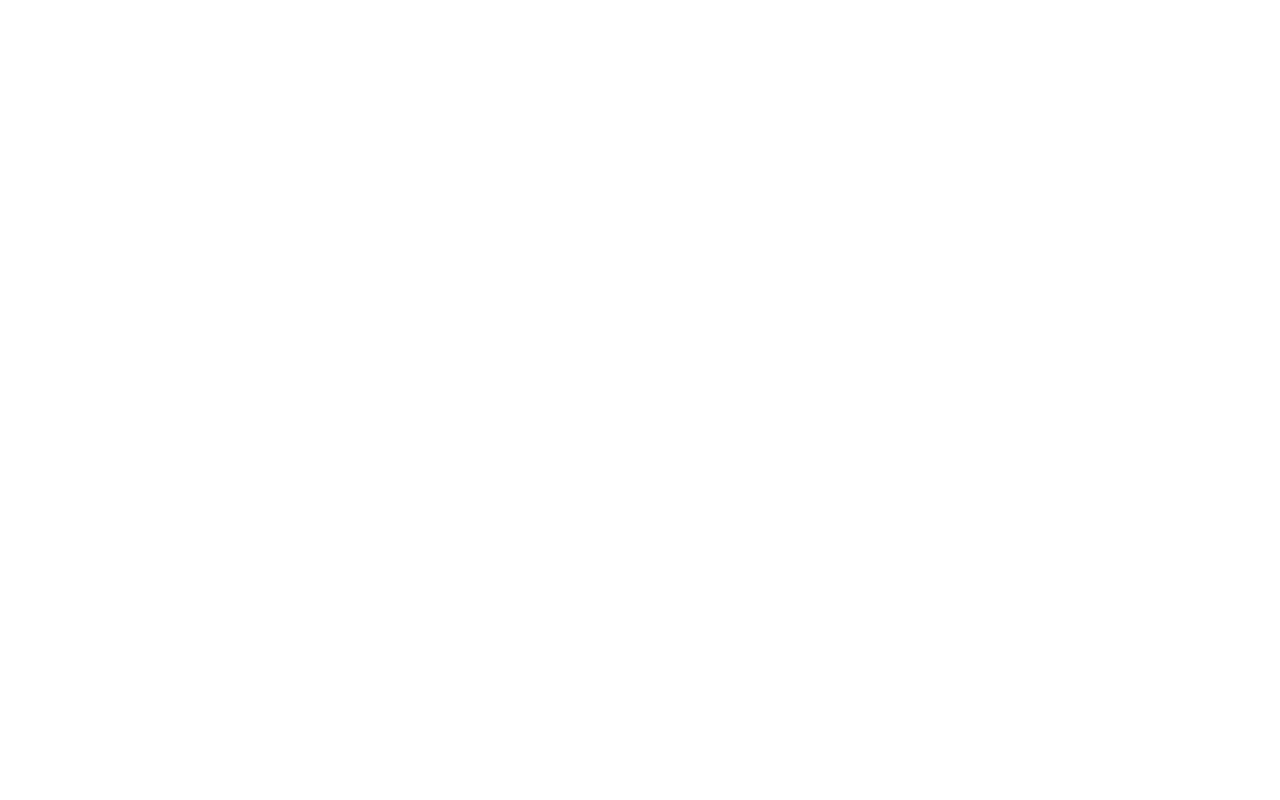
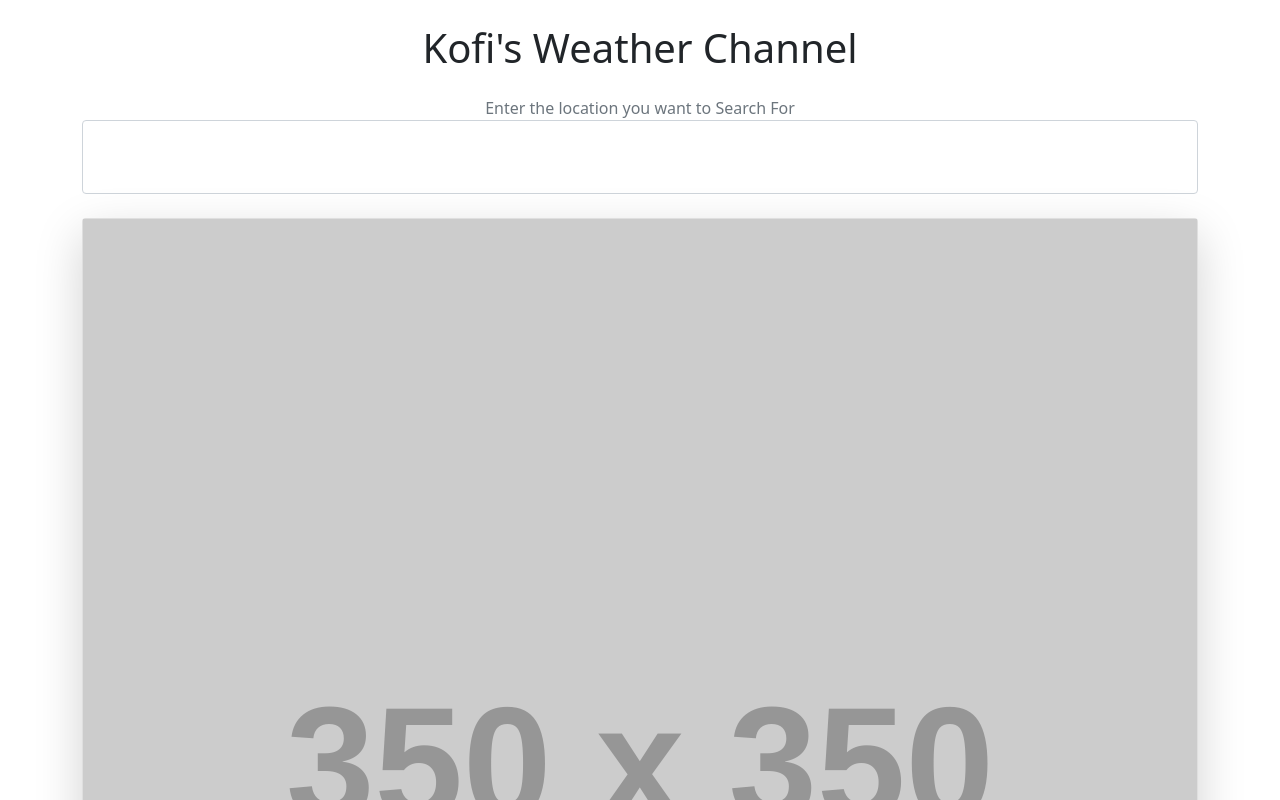
Before and after one commit to kofihayford/weatherdashboard, a plain HTML site: page index.html in a window 1280 px wide. Shown: the top 800 px of the page. Drawn offline with nearby package versions, Linux system fonts and the light colour scheme; placeholder pictures from the web are drawn by us.

```diff
--- a/index.html
+++ b/index.html
@@ -16,6 +16,23 @@
 
 <body>
     <div class="container my-10 mx-auto">
+        <h1 class="text text-center my-4"> Kofi's Weather Channel </h1>
+
+        <form class="change-location my-4 text-center text-muted">
+            <lavel for="city"> Enter the location you want to Search For</lavel>
+            <input type="text" name="City" class="form-control p-4">
+        </form>
+
+        <div class="card shadow-lg rounded">
+            <img src="http://via.placeholder.com/350x350" class="time" class="time card-img-top">
+            <div class="icon bg-light mx-auto text-center">
+                <!-- Place icon here-->
+
+            </div>
+            <div class="text text-uppercase text-center details">
+
+            </div>
+        </div>
 
     </div>
 
```
Also changed, not shown: currentweather.js (added, +14 -0 lines), 1 other file.
